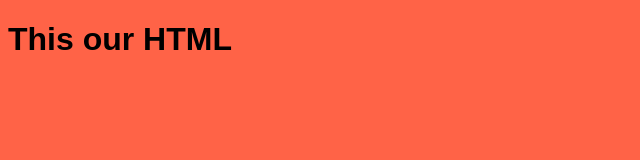
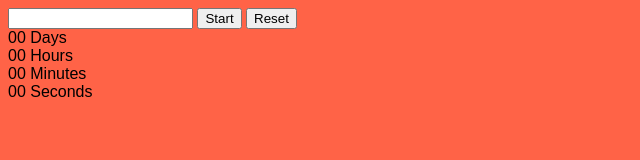
Before and after one commit to bohdan-ryzhko/reverse-timer, a website built with webpack: page src/index.html in a window 1280 px wide. Shown: the whole page, without its empty margins (0-640 px from the left). Built offline with nearby package versions, Linux system fonts and the light colour scheme.

Commit message:
add flatpickr

```diff
--- a/package.json
+++ b/package.json
@@ -32,5 +32,8 @@
     "webpack": "^5.75.0",
     "webpack-cli": "^5.0.1",
     "webpack-dev-server": "^4.11.1"
+  },
+  "dependencies": {
+    "flatpickr": "^4.6.13"
   }
 }
--- a/src/css/style.scss
+++ b/src/css/style.scss
@@ -1,4 +1,6 @@
+@import "../../node_modules/flatpickr/dist/flatpickr";
+
 body {
-	background-color: tomato;
-	font-family: Arial, "Helvetica Neue", Helvetica, sans-serif;
+  background-color: tomato;
+  font-family: Arial, "Helvetica Neue", Helvetica, sans-serif;
 }
--- a/src/index.html
+++ b/src/index.html
@@ -10,7 +10,28 @@
 
 <body>
 
-	<h1>This our HTML</h1>
+	<input type="text" id="datetime-picker" />
+	<button type="button" data-start>Start</button>
+	<button type="button" data-reset>Reset</button>
+
+	<div class="timer">
+		<div class="field">
+			<span class="value" data-days>00</span>
+			<span class="label">Days</span>
+		</div>
+		<div class="field">
+			<span class="value" data-hours>00</span>
+			<span class="label">Hours</span>
+		</div>
+		<div class="field">
+			<span class="value" data-minutes>00</span>
+			<span class="label">Minutes</span>
+		</div>
+		<div class="field">
+			<span class="value" data-seconds>00</span>
+			<span class="label">Seconds</span>
+		</div>
+	</div>
 </body>
 
 </html>
--- a/src/index.js
+++ b/src/index.js
@@ -1,3 +1,6 @@
 import "./css/style.scss";
 
-console.log('nfwfnuw');
+const inputTime = document.querySelector('#datetime-picker')
+import flatpickr from "flatpickr";
+
+flatpickr(inputTime);
--- /dev/null
+++ b/src/js/name.js
@@ -0,0 +1 @@
+export default 'Bohdan';
```
Also changed, not shown: dist/index.html, dist/main.css, dist/main.js, 1 other file.
